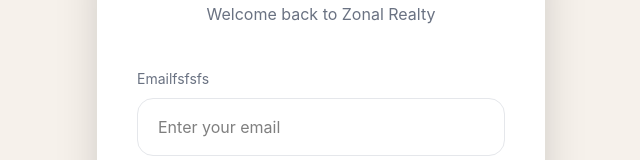
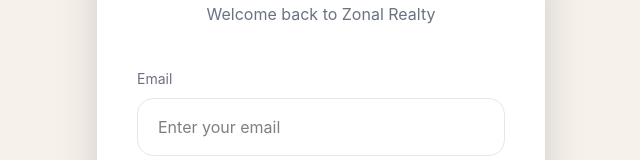
Before and after one commit to techwebcraftlabs-dot/Webcraftlabs, a React (Vite) app: page /login in a window 1280 px wide. Shown: the part 254-414 px from the top of the page, without its empty margins (319-959 px from the left). Built offline with nearby package versions, Linux system fonts and the light colour scheme.

Commit message:
Removed fsfsfs

```diff
--- a/src/pages/Login.jsx
+++ b/src/pages/Login.jsx
@@ -67,7 +67,7 @@
           <div>
 
             <label className="text-sm text-gray-500">
-              Emailfsfsfs
+              Email
             </label>
 
             <input
```
